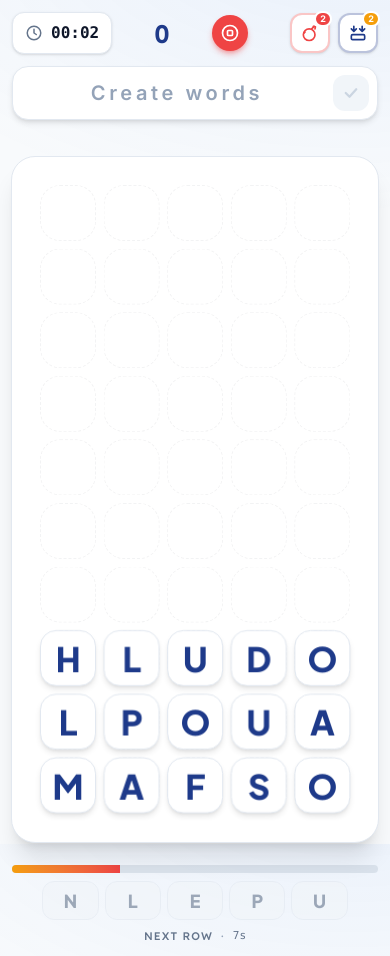
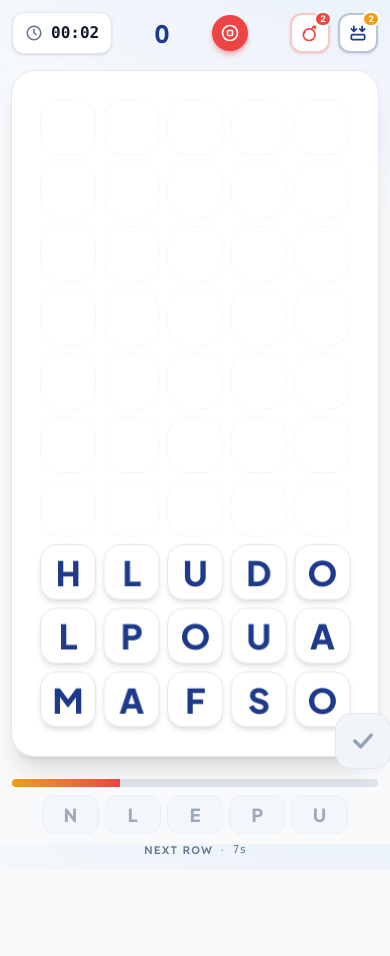
Before and after one commit to dthores1/word-collapse, a React (Vite) app: page / in a window 390 px wide. Both pictures are taken after a click on the button "Play". After the commit the page ends 870 px from the top, so only its background shows below. Built offline with nearby package versions, Linux system fonts and the light colour scheme; no server answers.

Commit message:
Removes input field on mobile

```diff
--- a/src/components/Board.jsx
+++ b/src/components/Board.jsx
@@ -255,6 +255,11 @@ export function Board({
         width: 'fit-content',
       }}
     >
+      {/* `touch-action` is intentionally NOT set on the container — touches
+          on empty cells (placeholders) should fall through to the page so
+          the user can scroll on mobile. We instead set `touch-action: none`
+          on populated tiles below, which is enough to prevent the browser
+          scrolling during a real drag-select that begins on a tile. */}
       <div
         ref={containerRef}
         onPointerDown={handlePointerDown}
@@ -265,7 +270,6 @@ export function Board({
           position: 'relative',
           width: BOARD_INNER_WIDTH,
           height: BOARD_INNER_HEIGHT,
-          touchAction: 'none',
           userSelect: 'none',
         }}
       >
@@ -367,6 +371,11 @@ function Tile({ geometry, letter, row, col, selected, clearing, exploding, explo
         opacity: mounted ? 1 : 0,
         willChange: 'transform',
         animationDelay: explodeDelay ? `${explodeDelay}ms` : undefined,
+        // Block browser scrolling/zoom *when the touch starts on a tile*.
+        // Touches on empty cells fall back to `touch-action: auto`, so the
+        // page can scroll on mobile when the finger lands on empty grid
+        // space. See the container comment in `Board` for the full story.
+        touchAction: 'none',
       }}
     >
       {letter}
--- a/src/components/PlayScreen.jsx
+++ b/src/components/PlayScreen.jsx
@@ -96,8 +96,13 @@ export function PlayScreen({ game, dictionary }) {
   }, [game.phase]);
 
   // Keep the keyboard input focused so typing-only play needs no clicks.
+  // Skipped on narrow viewports — the input is hidden there (mobile uses
+  // pure tap/drag), and focusing it would pop the on-screen keyboard and
+  // chew up half the screen for nothing.
   useEffect(() => {
-    if (game.phase === 'playing') inputRef.current?.focus();
+    if (game.phase !== 'playing') return;
+    if (typeof window !== 'undefined' && window.innerWidth < 640) return;
+    inputRef.current?.focus();
   }, [game.phase]);
 
   // Global auto-focus: any letter keypress while the input is unfocused
@@ -255,8 +260,12 @@ export function PlayScreen({ game, dictionary }) {
         </div>
 
         {/* Input + Board + Next-row stack — board grows into remaining viewport height. */}
-        <div className="flex shrink-0 flex-col items-center gap-4 sm:gap-5">
-          {/* Word input + submit button */}
+        {/* Word input + submit button — DESKTOP ONLY.
+            Mobile has no input or word card; the ✓ lives as a FAB on
+            the board's bottom-right corner (see below). Focusing an
+            <input> on a phone summons the OS keyboard, which eats half
+            the screen for nothing when input is via tap/drag. */}
+        <div className="hidden sm:flex shrink-0 flex-col items-center gap-4 sm:gap-5">
           <div className="w-full max-w-sm flex flex-col items-center gap-1">
             <div className="rounded-2xl bg-paper border border-border shadow-md pl-4 pr-2 py-2 w-full flex items-center gap-2">
               <input
@@ -325,6 +334,19 @@ export function PlayScreen({ game, dictionary }) {
                 onCommit={commitSelection}
               />
               <Toasts toasts={game.toasts} />
+              {/* Mobile-only submit FAB anchored to the board's
+                  bottom-right corner. Color states match the desktop
+                  ✓ inside the input card: grey when input is too short
+                  or has no realisable path, navy when length-OK but
+                  not in ENABLE, green when the word will score. */}
+              <div className="sm:hidden absolute -bottom-3 -right-3 z-10">
+                <SubmitButton
+                  large
+                  enabled={canSubmit}
+                  valid={isValidWord}
+                  onClick={handleEnter}
+                />
+              </div>
             </div>
             {/* Desktop sidecar lifelines only — mobile renders them in
                 the top action bar instead. */}
@@ -441,14 +463,18 @@ function Stat({ value, label, tone = 'default', big = false }) {
 //   (true, true)  — success green: clickable, word is in ENABLE, will
 //                   actually score.
 //
-// Sized for mobile touch (36×36 inside a 32×32 padded input card) and
-// reachable via Tab + Enter for keyboard users.
-function SubmitButton({ enabled, valid, onClick }) {
+// Sized for mobile touch (36×36 inside the desktop input card; 56×56
+// FAB variant on mobile, anchored to the board corner) and reachable
+// via Tab + Enter for keyboard users.
+function SubmitButton({ enabled, valid, onClick, large = false }) {
   const colorClass = !enabled
-    ? 'bg-surface-soft text-ink-300 cursor-not-allowed'
+    ? 'bg-surface-soft text-ink-400 cursor-not-allowed border border-border'
     : valid
-      ? 'bg-good text-paper hover:brightness-110 active:scale-95 shadow-md shadow-good/30'
-      : 'bg-primary-800 text-paper hover:bg-primary-900 active:scale-95 shadow-md shadow-primary-800/30';
+      ? 'bg-good text-paper hover:brightness-110 active:scale-95 shadow-lg shadow-good/40'
+      : 'bg-primary-800 text-paper hover:bg-primary-900 active:scale-95 shadow-lg shadow-primary-800/40';
+  const sizing = large
+    ? 'w-14 h-14 rounded-2xl'
+    : 'w-9 h-9 rounded-xl';
   return (
     <button
       type="button"
@@ -458,20 +484,21 @@ function SubmitButton({ enabled, valid, onClick }) {
       title="Submit word (Enter)"
       tabIndex={0}
       className={[
-        'shrink-0 w-9 h-9 rounded-xl flex items-center justify-center transition',
+        'shrink-0 flex items-center justify-center transition',
+        sizing,
         colorClass,
       ].join(' ')}
     >
-      <CheckIcon />
+      <CheckIcon size={large ? 28 : 18} />
     </button>
   );
 }
 
-function CheckIcon() {
+function CheckIcon({ size = 18 }) {
   return (
     <svg
-      width="18"
-      height="18"
+      width={size}
+      height={size}
       viewBox="0 0 24 24"
       fill="none"
       stroke="currentColor"
```
Also changed, not shown: 1 other file (tests, documents, lock files or other folders).
